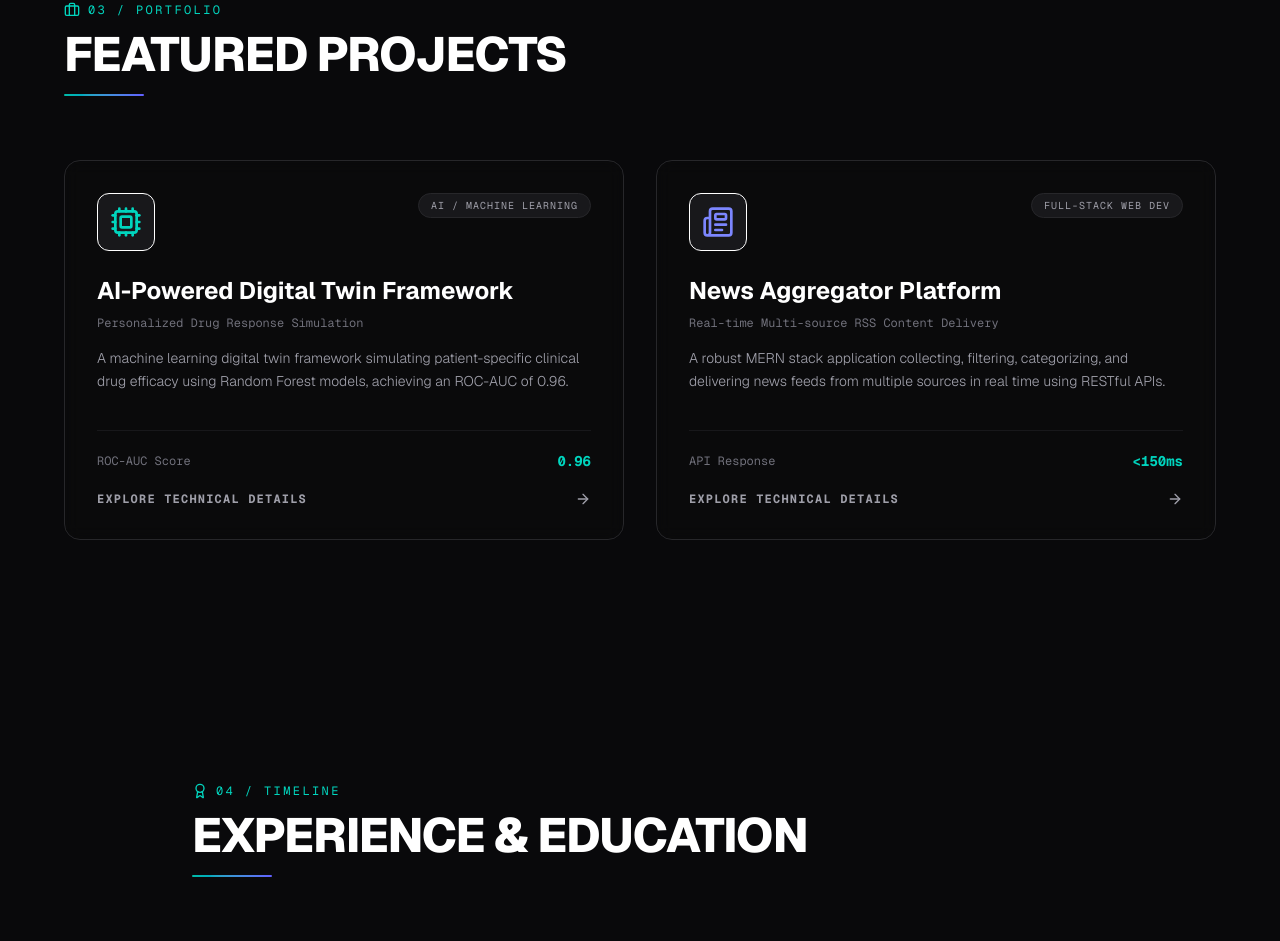
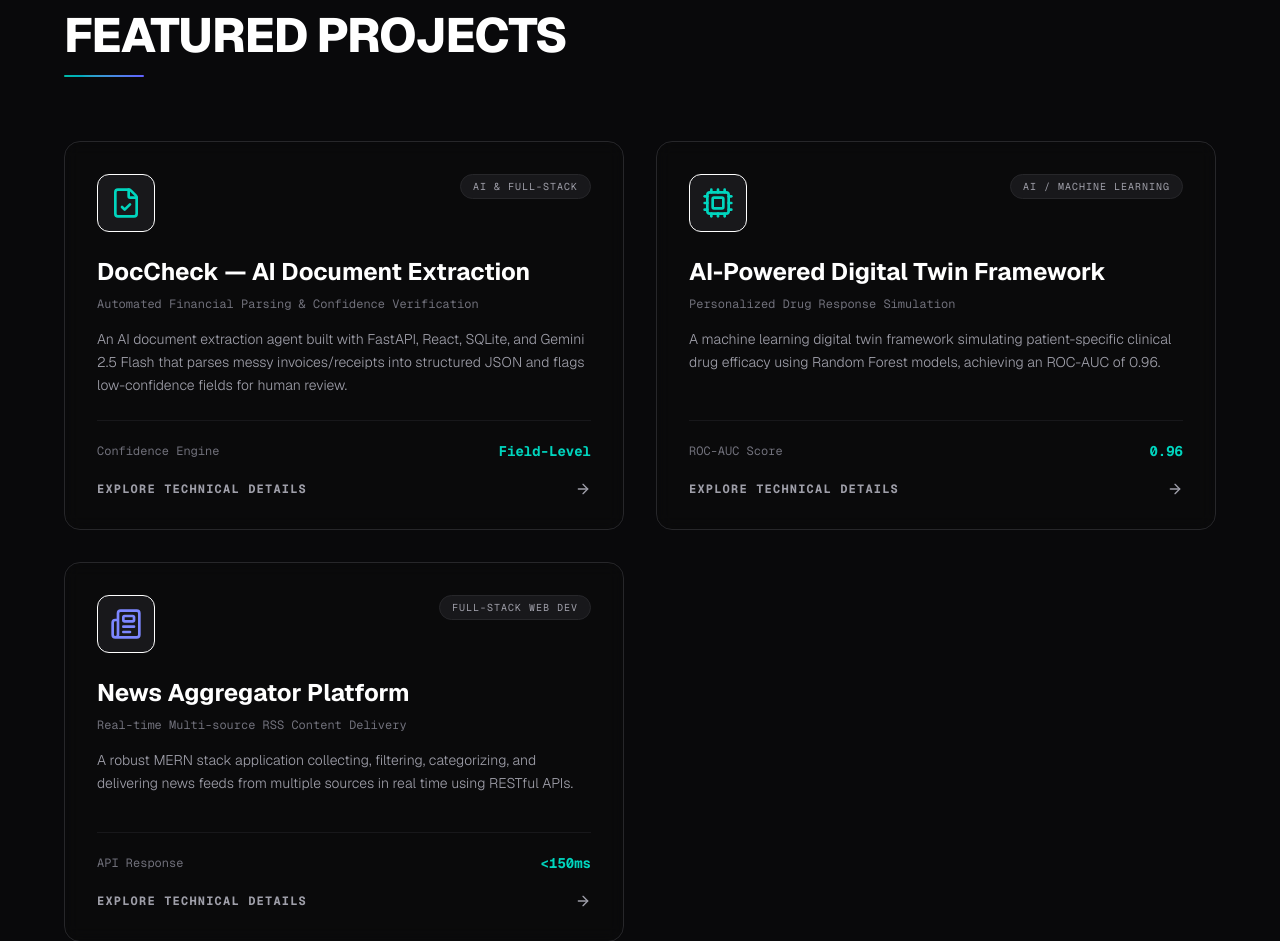
Before and after one commit to Rassel-07/Portfolio, a Next.js app: page / in a window 1280 px wide. Shown: the part 2784-3725 px from the top of the page. Built offline with nearby package versions, Linux system fonts and the light colour scheme.

Commit message:
Added new Project DocCheck

```diff
--- a/components/Projects.jsx
+++ b/components/Projects.jsx
@@ -1,7 +1,7 @@
 "use client";
 import React, { useState, useEffect } from "react";
 import { motion, AnimatePresence } from "framer-motion";
-import { Briefcase, ArrowRight, ExternalLink, X, ShieldAlert, Newspaper, Cpu, CheckCircle } from "lucide-react";
+import { Briefcase, ArrowRight, ExternalLink, X, ShieldAlert, Newspaper, Cpu, CheckCircle, FileCheck } from "lucide-react";
 import BorderBeam from "./ui/BorderBeam";
 
 const Github = (props) => (
@@ -21,6 +21,26 @@ const Github = (props) => (
 
 
 const projectsData = [
+  {
+    id: "doccheck",
+    title: "DocCheck — AI Document Extraction",
+    subtitle: "Automated Financial Parsing & Confidence Verification",
+    category: "AI & Full-Stack",
+    period: "2026",
+    logo: <FileCheck className="w-8 h-8 text-teal-400" />,
+    shortDesc: "An AI document extraction agent built with FastAPI, React, SQLite, and Gemini 2.5 Flash that parses messy invoices/receipts into structured JSON and flags low-confidence fields for human review.",
+    techs: ["Python", "FastAPI", "React.js", "Vite", "Gemini 2.5 Flash", "SQLite", "Tailwind CSS", "REST APIs"],
+    stats: { name: "Confidence Engine", value: "Field-Level" },
+    github: "https://github.com/Rassel-07/DocCheck",
+    liveUrl: "https://doc-check-orpin.vercel.app",
+    architecture: `Document Upload (PDF/Image) ➔ FastAPI Service ➔ Gemini 2.5 Flash Structured JSON Extraction ➔ Field Confidence Scoring ➔ SQLite Persistence ➔ React Human-in-the-Loop Audit UI`,
+    highlights: [
+      "Engineered an end-to-end multimodal document parsing engine leveraging Gemini 2.5 Flash structured output.",
+      "Implemented automated field-level confidence scoring (0.0 – 1.0) for vendor, date, line items, tax, and total fields.",
+      "Designed a lightweight SQLite persistence layer recording raw file metadata, extraction histories, and audit logs.",
+      "Built an intuitive React + Vite frontend dashboard displaying visual field confidence indicators and human-in-the-loop validation tools."
+    ]
+  },
   {
     id: "digital-twin",
     title: "AI-Powered Digital Twin Framework",
@@ -241,6 +261,17 @@ export default function Projects() {
 
               {/* Action Buttons */}
               <div className="px-6 py-4 bg-zinc-900 border-t border-zinc-800 flex items-center justify-end gap-3">
+                {selectedProject.liveUrl && (
+                  <a
+                    href={selectedProject.liveUrl}
+                    target="_blank"
+                    rel="noopener noreferrer"
+                    className="inline-flex items-center gap-2 px-5 py-2.5 rounded-full text-xs font-semibold tracking-wider text-zinc-950 bg-teal-400 hover:bg-teal-300 transition-all hover:scale-105"
+                  >
+                    <ExternalLink className="w-4 h-4" />
+                    LIVE DEMO
+                  </a>
+                )}
                 <a
                   href={selectedProject.github}
                   target="_blank"
```
